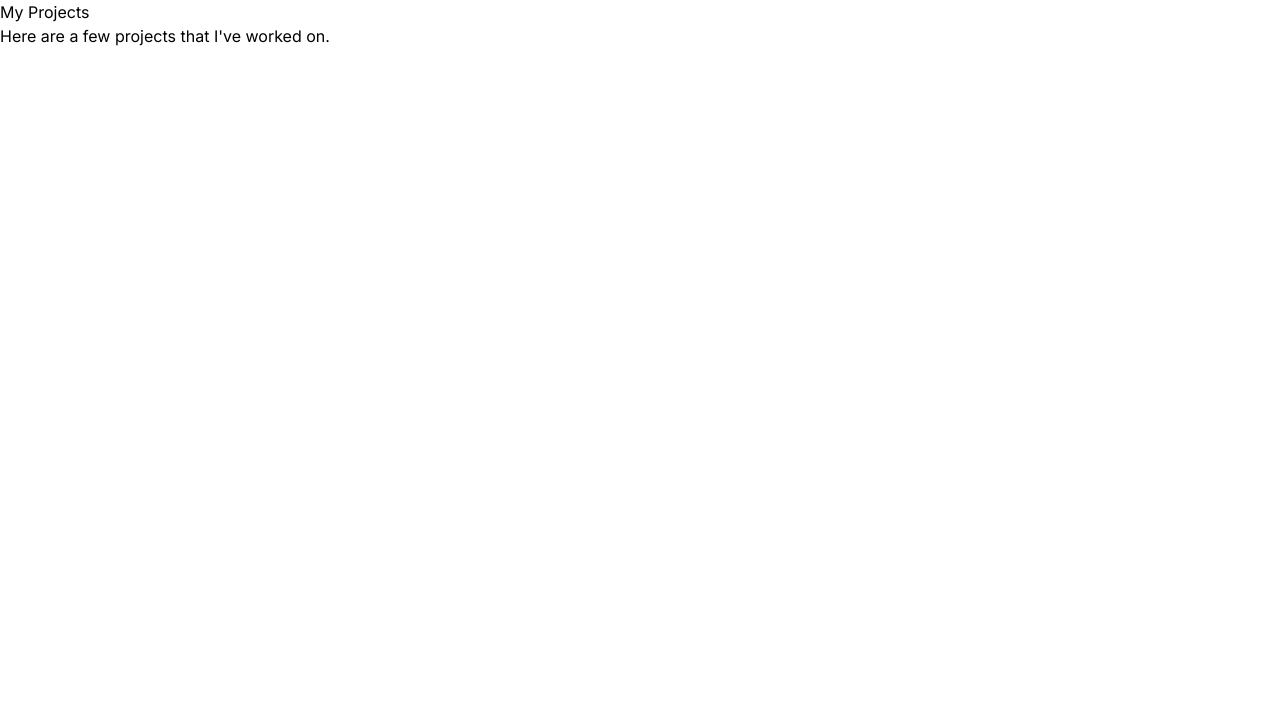
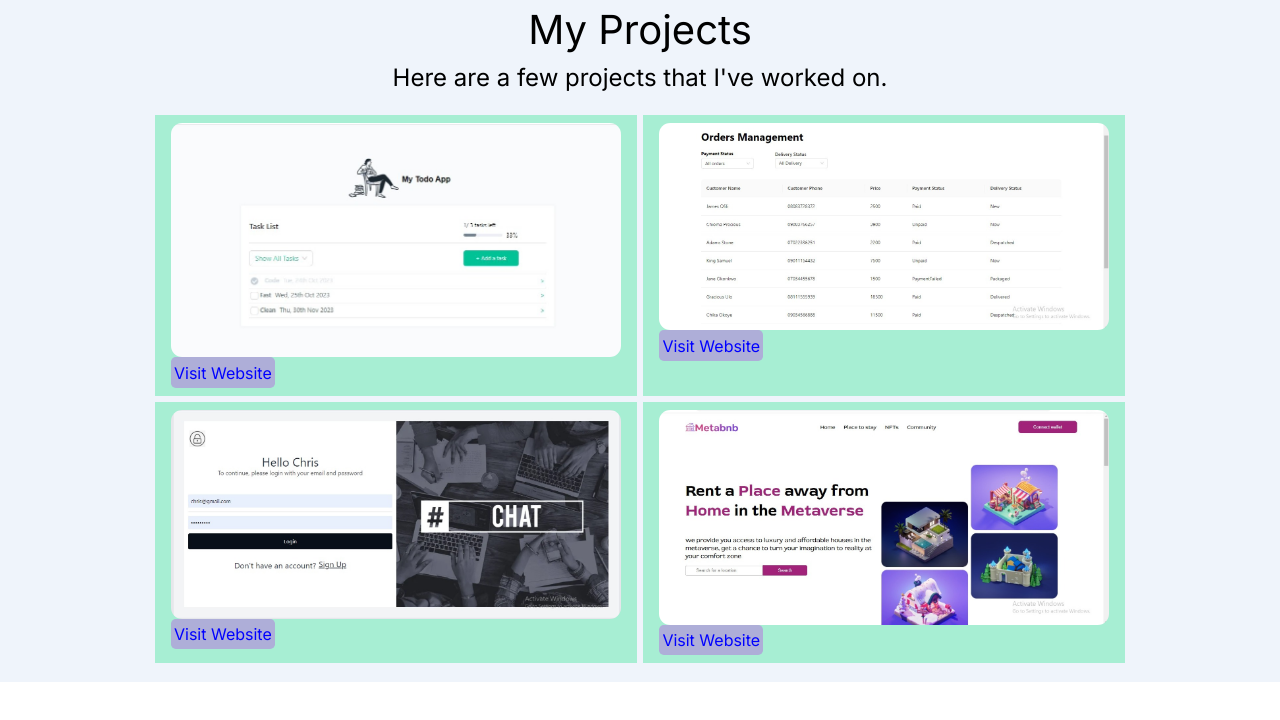
Before and after one commit to chiomaubaezuonu/my-portfolio, a Next.js app: page /projects in a window 1280 px wide. Shown: the top 720 px of the page. Built offline with nearby package versions, Linux system fonts and the light colour scheme.

Commit message:
Added contact page

```diff
--- /dev/null
+++ b/app/contact/contact.module.css
@@ -0,0 +1,5 @@
+.wrapper {
+    display: flex;
+    justify-content: center;
+    align-items: center;
+}
--- /dev/null
+++ b/app/contact/page.tsx
@@ -0,0 +1,13 @@
+import React from 'react'
+import styles from './contact.module.css'
+
+const page = () => {
+    return (
+        <div className={styles.wrapper}>
+            <h1>Let's work together</h1>
+            <p>I am always open to new opportunities</p>
+        </div>
+    )
+}
+
+export default page
--- a/app/landing/page.tsx
+++ b/app/landing/page.tsx
@@ -7,7 +7,7 @@ import styles from './landing.module.css'
 
 const LandingPage = () => {
     return (
-        <div className='flex justify-between px-24 bg-black h-screen'>
+        <div className='flex justify-between px-36 bg-black h-screen'>
             <div className='landingPage'>
                 <m.h1
                     initial={{ opacity: 0 }}
@@ -33,9 +33,9 @@ const LandingPage = () => {
                 </m.h1>
             </div>
             <m.div
-                initial={{ opacity: 0 }}
-                animate={{ y: -20, opacity: 1 }}
-                transition={{ ease: "easeIn", duration: 0.2 }}>
+                initial={{ opacity: 0, scale:2 }}
+                animate={{ opacity: 1, scale: 1, }}
+                transition={{ ease: "easeIn", duration: 0.2, delay: 0.5}}>
                 <Image className={styles.background} src={me2} alt="my-profile" width={300} height={700} />
             </m.div>
 
--- a/app/projects/data.ts
+++ b/app/projects/data.ts
@@ -4,11 +4,11 @@ export default [
         img: '/images/todo.jpeg'
     },
     {
-        id: 1,
+        id: 2,
         img: '/images/order.jpeg'
     },
     {
-        id: 1,
+        id: 3,
         img: '/images/chatroom.jpeg'
     },
     {
--- a/app/projects/page.tsx
+++ b/app/projects/page.tsx
@@ -1,14 +1,36 @@
 import React from 'react'
 import styles from './projects.module.css'
+import data from './data'
+
+type ProjectType = {
+    data: {
+        id: number,
+        img: string
+    }[]
+}
 const page = () => {
-  return (
-    <div>
-        <div className={styles.wrapper}>
-            <h1>My Projects</h1>
-            <p>Here are a few projects that I've worked on. </p>
+    return (
+        <div>
+            <div className={styles.wrapper}>
+                <h1 className={styles.title}>My Projects</h1>
+                <p className={styles.projectText}>Here are a few projects that I've worked on. </p>
+                <div className={styles.projectsContainer}>
+                    {data.map((project) => (
+
+                        <div key={project.id} className={styles.projectCard}>
+                            <img className={styles.projectImg} src={project.img} alt="project" width={450} height={450} />
+                            <div className={styles.overlay}>
+                                <div className={styles.content}>
+                                    <button className={styles.websiteButton}>Visit Website</button>
+                                </div>
+                            </div>
+                        </div>
+
+                    ))}
+                </div>
+            </div>
         </div>
-    </div>
-  )
+    )
 }
 
 export default page
--- a/app/projects/projects.module.css
+++ b/app/projects/projects.module.css
@@ -1,3 +1,45 @@
 .wrapper{
+    background-color: #EFF4FB;
+}
+.title {
+    font-size: 2.5rem;
+    text-align: center;
+}
+
+.projectText {
+    font-size: 1.5rem;
+    text-align: center;
+}
+
+.projectsContainer {
+    background-color: #EFF4FB;
+    display: flex;
+    flex-wrap: wrap;
+    width: 100%;
+    padding: 1rem;
+    margin: auto;
+    justify-content: center;
+    position: absolute;
+}
+
+.projectCard {
+    /* width: 30rem; */
+    margin: 0.2rem;
+    background-color: #A7EED3;
+    padding: 0.5rem 1rem;
+    cursor: pointer;
 
 }
+
+.projectImg {
+    border-radius: 0.7rem;
+    cursor: pointer;
+    margin: auto;
+}
+
+.websiteButton{
+    background-color: rgb(174, 174, 216);
+    color: blue;
+    border-radius: 0.3rem;
+    padding: 0.2rem;
+}
```
